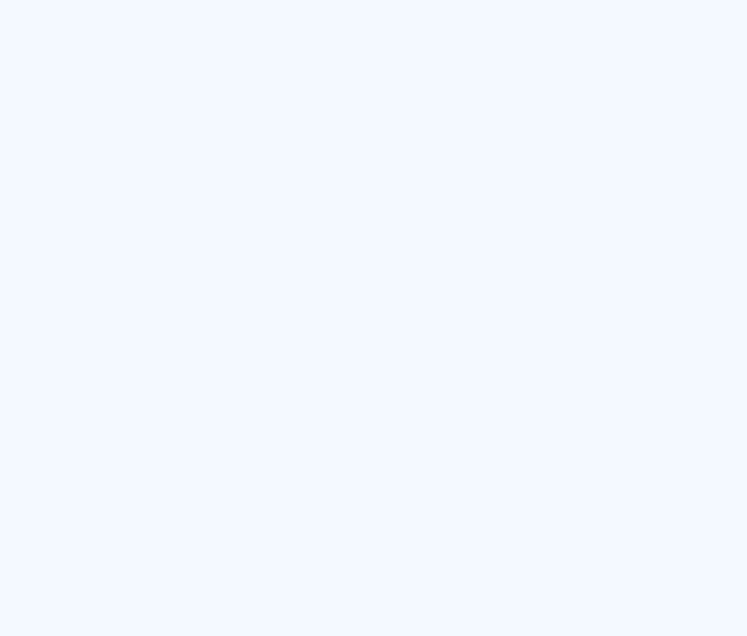
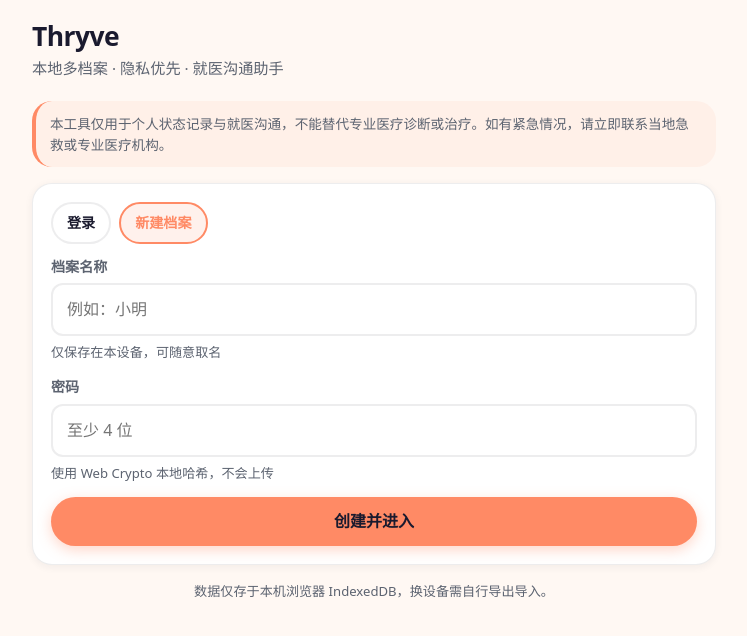
Before and after one commit to chinatsu033/Thryve, a React (Vite) app: page /Thryve/auth in a window 1280 px wide. Shown: the top 636 px of the page, without its empty margins (266-1013 px from the left). Built offline with nearby package versions, Linux system fonts and the light colour scheme.

Commit message:
Rename project to Thryve

```diff
--- a/index.html
+++ b/index.html
@@ -2,11 +2,11 @@
 <html lang="zh-CN">
   <head>
     <meta charset="UTF-8" />
-    <link rel="icon" type="image/svg+xml" href="/psych-state-journal/favicon.svg" />
+    <link rel="icon" type="image/svg+xml" href="/Thryve/favicon.svg" />
     <meta name="viewport" content="width=device-width, initial-scale=1.0, viewport-fit=cover" />
-    <meta name="description" content="心理状态记录 — 个人情绪、睡眠与就医总结工具" />
+    <meta name="description" content="Thryve — 个人情绪、睡眠与就医总结工具" />
     <meta name="theme-color" content="#5B6CFF" />
-    <title>心理状态记录</title>
+    <title>Thryve</title>
   </head>
   <body>
     <div id="root"></div>
--- a/package.json
+++ b/package.json
@@ -1,5 +1,5 @@
 {
-  "name": "psych-state-journal",
+  "name": "thryve",
   "private": true,
   "version": "1.0.0",
   "type": "module",
--- a/src/main.tsx
+++ b/src/main.tsx
@@ -9,14 +9,14 @@
 if (redirect) {
   sessionStorage.removeItem('ghpages-redirect')
   const url = new URL(redirect)
-  if (url.pathname.startsWith('/psych-state-journal')) {
+  if (url.pathname.startsWith('/Thryve')) {
     history.replaceState(null, '', url.pathname + url.search + url.hash)
   }
 }
 
 createRoot(document.getElementById('root')!).render(
   <StrictMode>
-    <BrowserRouter basename="/psych-state-journal">
+    <BrowserRouter basename="/Thryve">
       <AuthProvider>
         <App />
       </AuthProvider>
--- a/src/pages/AuthPage.tsx
+++ b/src/pages/AuthPage.tsx
@@ -28,7 +28,7 @@
   }
 
   return (
-    <Page back={false} title="心理状态记录" sub="本地多档案 · 隐私优先 · 就医沟通助手">
+    <Page back={false} title="Thryve" sub="本地多档案 · 隐私优先 · 就医沟通助手">
       <Disclaimer />
       <Card>
         <div className="chip-row">
--- a/vite.config.ts
+++ b/vite.config.ts
@@ -1,8 +1,8 @@
 import react from '@vitejs/plugin-react'
 import { defineConfig } from 'vite'
 
-// GitHub Pages: https://chinatsu033.github.io/psych-state-journal/
+// GitHub Pages: https://chinatsu033.github.io/Thryve/
 export default defineConfig({
   plugins: [react()],
-  base: '/psych-state-journal/',
+  base: '/Thryve/',
 })
```
Also changed, not shown: 1 other file (tests, documents, lock files or other folders).
